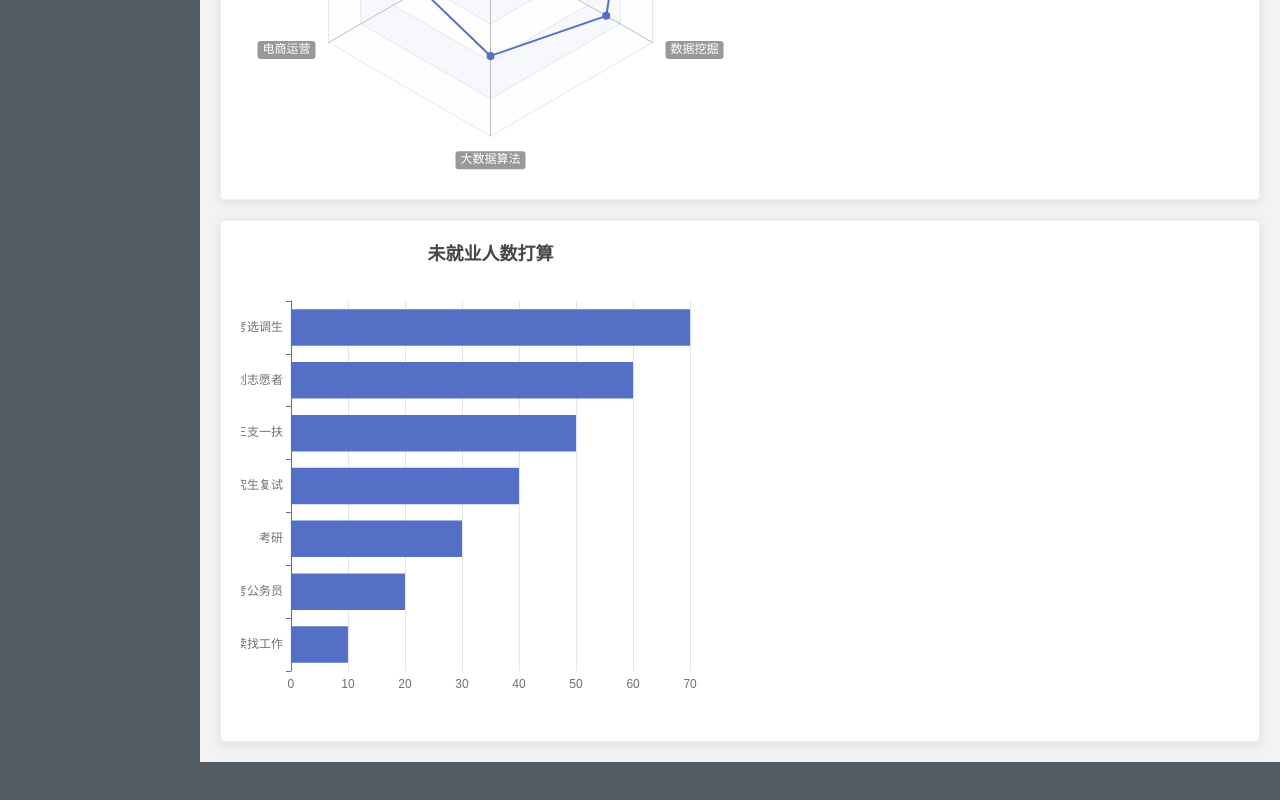
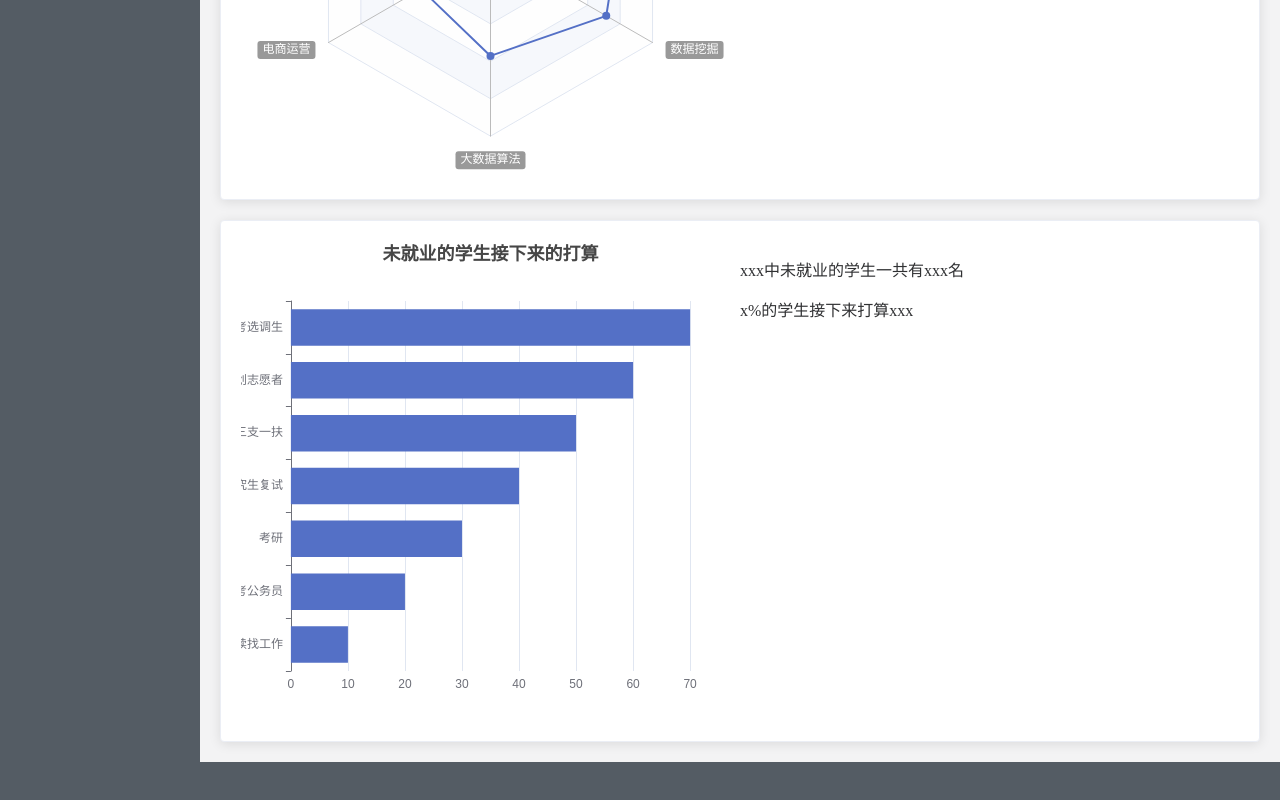
Before and after one commit to Nethercat7/yuio-web, a Vue app: page /statistics/eStatus in a window 1280 px wide. Shown: the part 1014-1814 px from the top of the page. Built offline with nearby package versions, Linux system fonts and the light colour scheme.

Commit message:
就业情况统计模块，未就业的学生接下来的打算图表优化

```diff
--- a/src/views/statistics/eStatus/index.vue
+++ b/src/views/statistics/eStatus/index.vue
@@ -61,7 +61,11 @@
     <el-row>
       <el-card>
         <el-col :span="12">
-          <bar id="bar-1" :data="unemploylmentPeople" :name="intend" title="未就业人数打算" horizontal></bar>
+          <bar id="bar-1" :data="unemploylmentPeople" :name="intend" title="未就业的学生接下来的打算" horizontal></bar>
+        </el-col>
+        <el-col :span="12">
+          <p>xxx中未就业的学生一共有xxx名</p>
+          <p>x%的学生接下来打算xxx</p>
         </el-col>
       </el-card>
     </el-row>
```
